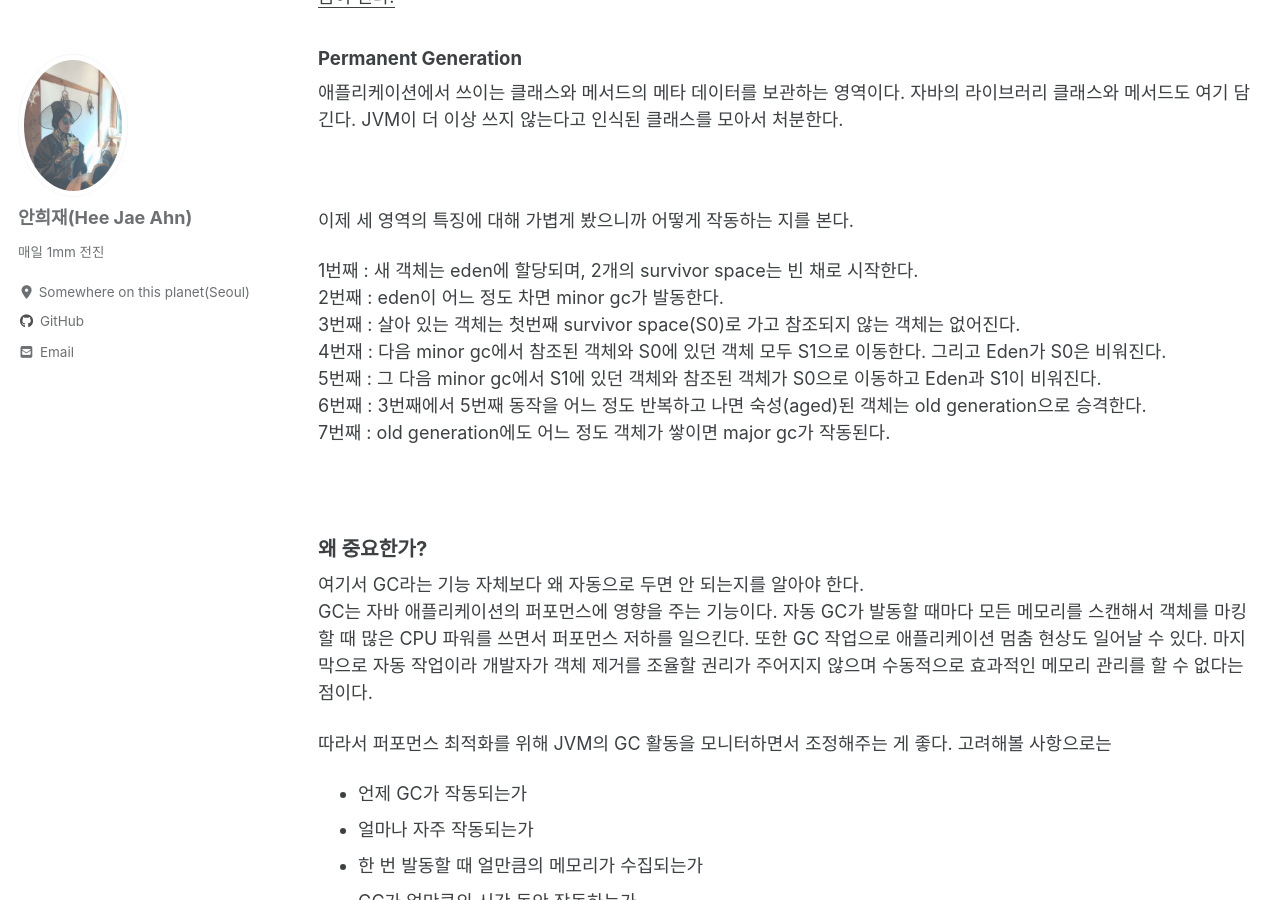
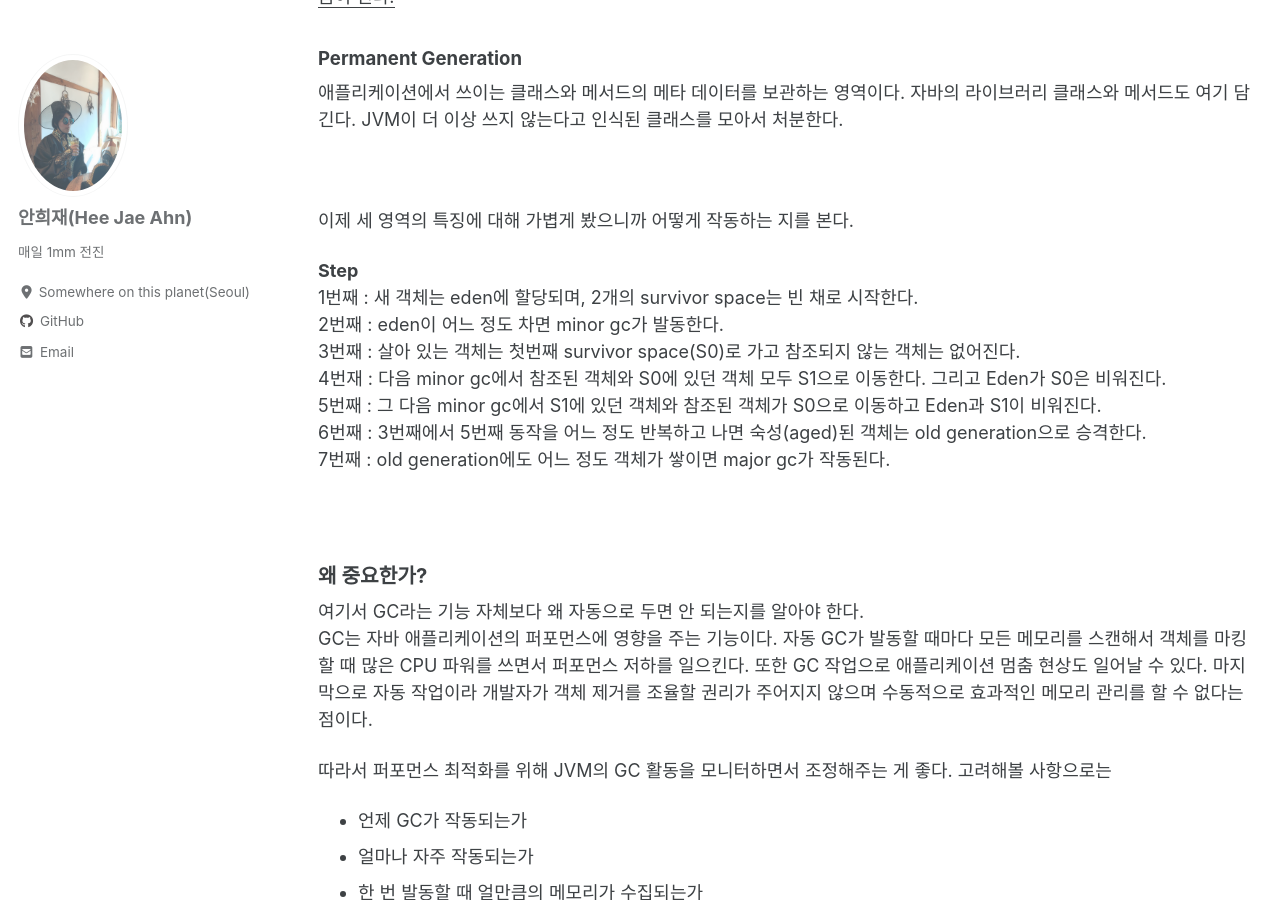
Before and after one commit to heejahn/heejahn.github.com, a Jekyll site: the page built from _posts/2020-07-14-garbage-collector.md, in a window 1280 px wide and 900 px high, scrolled down 1255 px. Built offline with Jekyll 4.4.1, drawn with Linux system fonts in a browser that asks for light colours; cached includes are drawn as plain includes; nearby versions of some CDN libraries.

Commit message:
third commit

```diff
--- a/_posts/2020-07-14-garbage-collector.md
+++ b/_posts/2020-07-14-garbage-collector.md
@@ -46,6 +46,7 @@ Deletion with compacing은 쓰레기 객체를 제거한 다음 살아 있는
 
 이제 세 영역의 특징에 대해 가볍게 봤으니까 어떻게 작동하는 지를 본다.
 
+<b>Step</b>
 1번째 : 새 객체는 eden에 할당되며, 2개의 survivor space는 빈 채로 시작한다.
 2번째 : eden이 어느 정도 차면 minor gc가 발동한다.
 3번째 : 살아 있는 객체는 첫번째 survivor space(S0)로 가고 참조되지 않는 객체는 없어진다.
```
